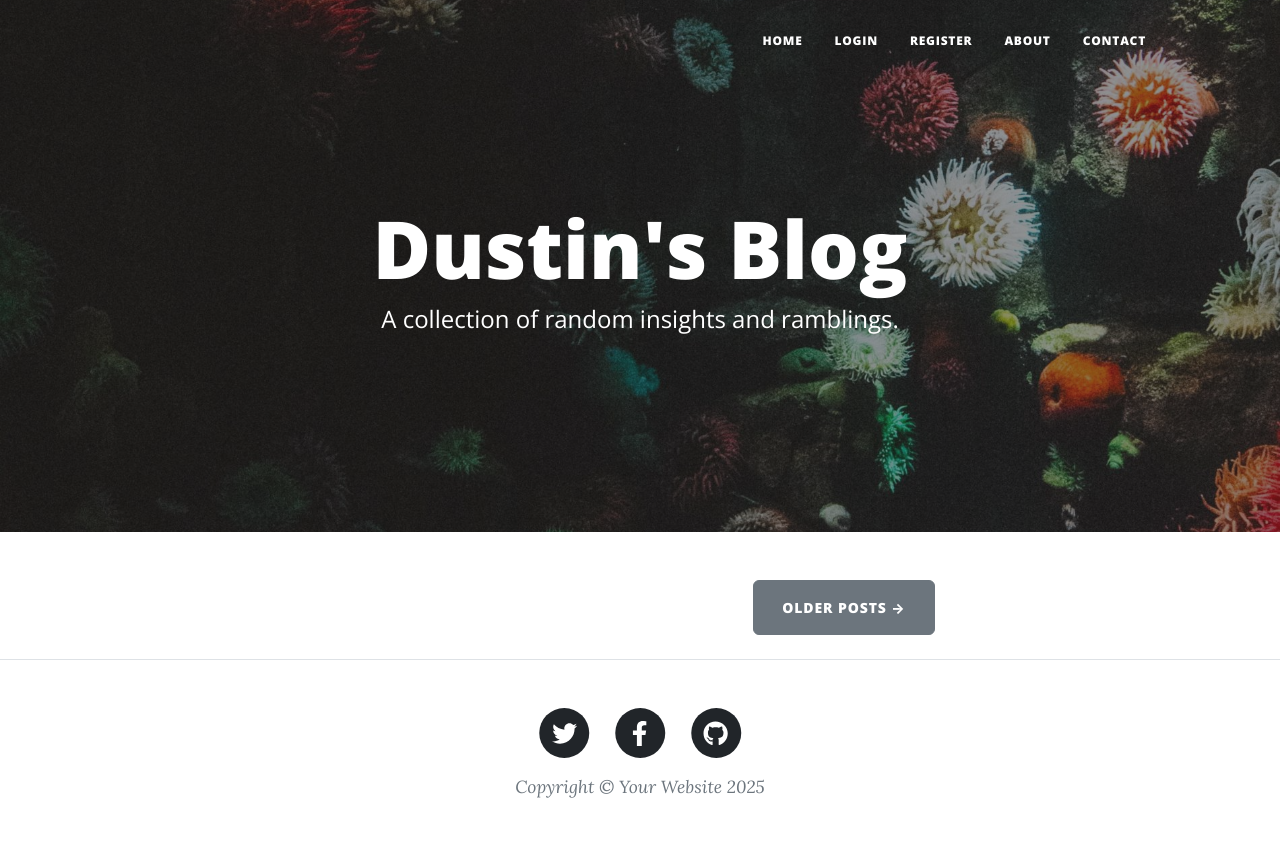
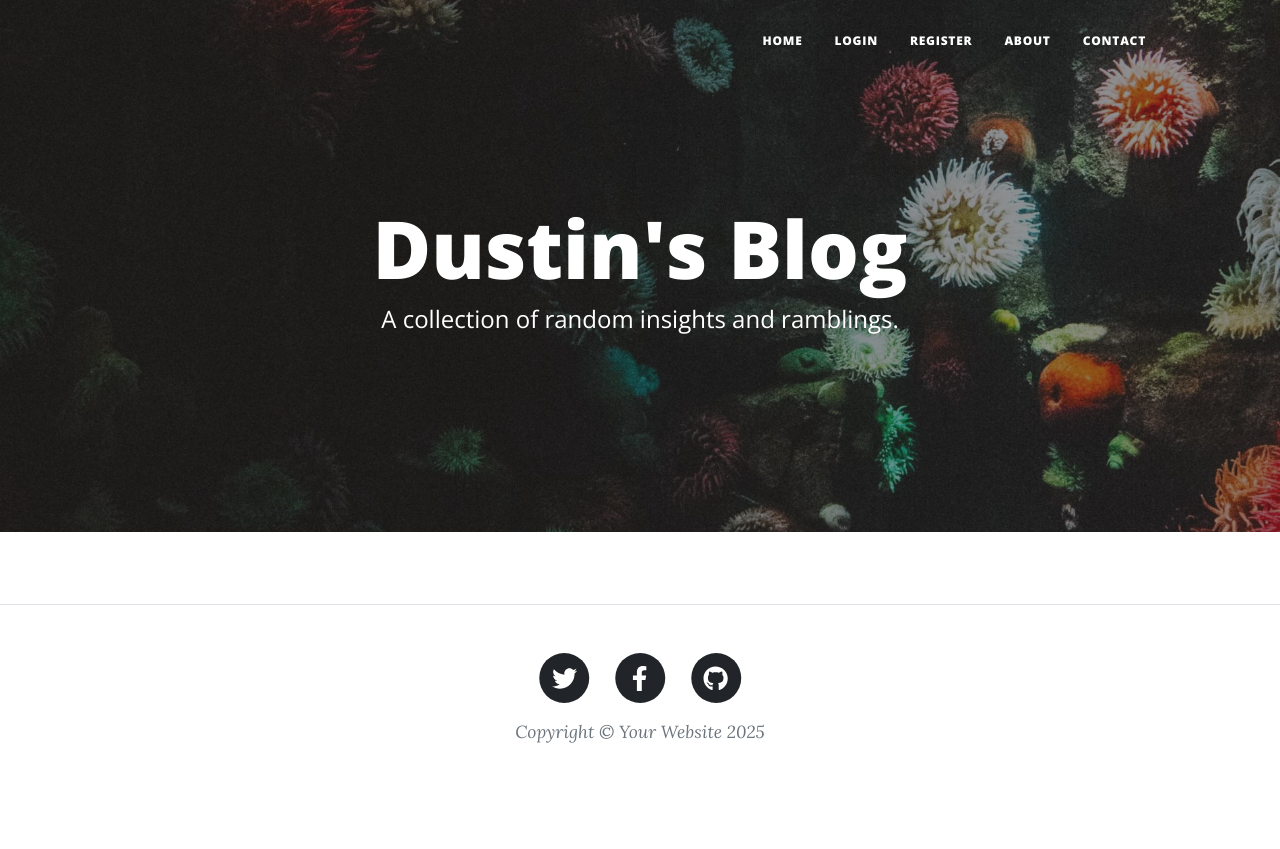
Before and after one commit to furstukin/BlogSite, a Flask app: page / in a window 1280 px wide. After the commit the page ends 743 px from the top, so only its background shows below. Run offline with Flask 3, Linux system fonts and the light colour scheme; data that the repository does not hold is empty; some libraries are stand-ins or nearby versions.

Commit message:
Add psycopg2 and bleach to requirements, update link to PostgreSQL, remove unused link for older posts from index.html

```diff
--- a/main.py
+++ b/main.py
@@ -38,7 +38,6 @@ class Base(DeclarativeBase):
 app.config['SQLALCHEMY_DATABASE_URI'] = os.getenv("DATABASE_URL")
 db = SQLAlchemy(model_class=Base)
 db.init_app(app)
-
 
 # CONFIGURE TABLES
 class BlogPost(db.Model):
--- a/requirements.txt
+++ b/requirements.txt
@@ -23,3 +23,5 @@ Werkzeug==3.1.1
 WTForms==3.2.1
 dotenv==0.9.9
 gunicorn==23.0.0
+psycopg2==2.9.10
+bleach==6.2.0
--- a/templates/index.html
+++ b/templates/index.html
@@ -49,7 +49,7 @@
 
       <!-- Pager-->
       <div class="d-flex justify-content-end mb-4">
-        <a class="btn btn-secondary text-uppercase" href="#!">Older Posts →</a>
+<!--        <a class="btn btn-secondary text-uppercase" href="#!">Older Posts →</a>-->
       </div>
     </div>
   </div>
```
